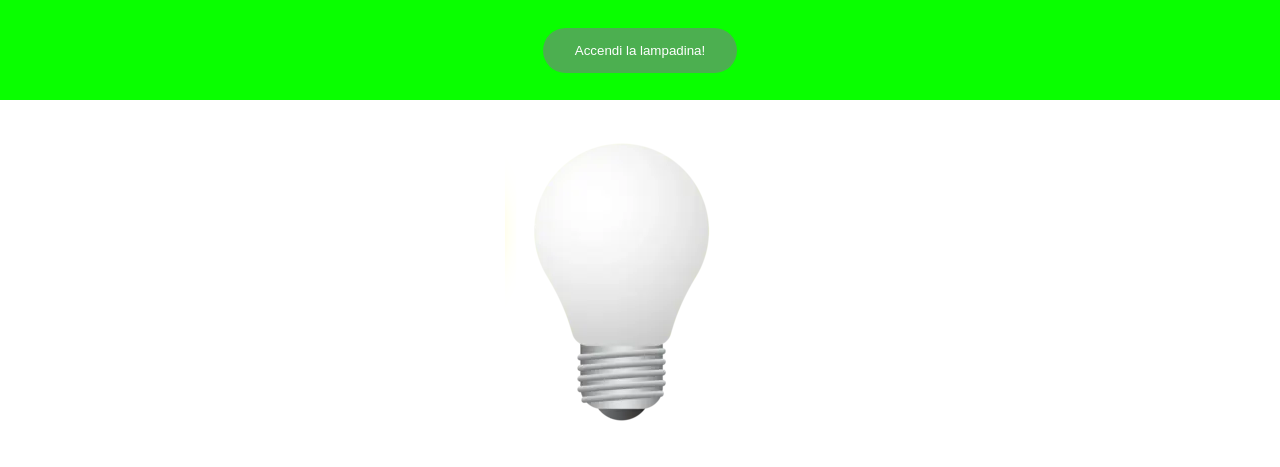
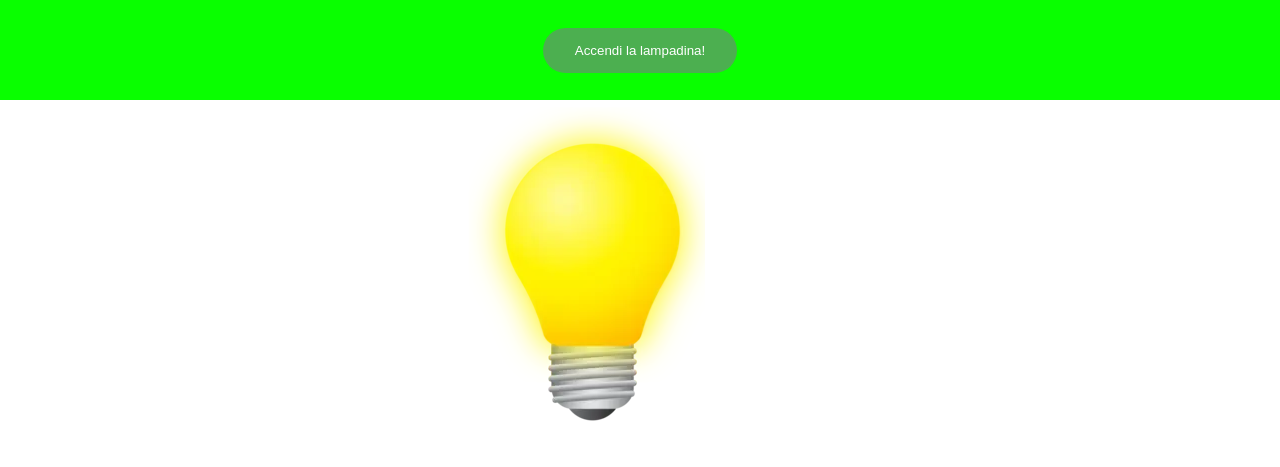
Before and after one commit to GiancarloRamondino/js-dom-1, a plain HTML site: page index.html in a window 1280 px wide. Drawn offline with Linux system fonts and the light colour scheme.

Commit message:
[UPD]  lamp

```diff
--- a/css/style.css
+++ b/css/style.css
@@ -34,11 +34,19 @@ col{
 
 }
 
-#btn:hover{
-    background-color: Red;
+/*#btn:hover{
+    background-color: rgb(60, 255, 0);
     transition: 3s;
-}
+}*/
 
 #target{
 
 }
+
+.regolazione{
+    padding-right:140px;
+}
+
+.colore{
+    color: red;
+}
--- a/index.html
+++ b/index.html
@@ -8,8 +8,8 @@
 </head>
 <body>
     <header class="row">
-        <div class="Col" >
-            <button class="bottone"  id="btn" >
+        <div class="col">
+            <button class="bottone" onclick="cambiaColore()" id="btn">
                 Accendi la lampadina!
             </button>
         </div>
@@ -17,14 +17,13 @@
     <main>
         <div>
             <div class="row">
-                <div class="Col">
-                    <img src="./img/white_lamp.png" alt="" id="target">
+                <div class="col">
+                    <img src="./img/white_lamp.png" alt="" id="target" class="lamp">
                 </div>
             </div>
         </div>
     </main>
     <footer></footer>
-
 </body>
 <script src="./script.js"></script>
 </html>
--- a/script.js
+++ b/script.js
@@ -3,8 +3,17 @@ let bottone = document.getElementById('btn');
 function cambiaImmagine() {
     if (immagine.src.includes('img/yellow_lamp.png')) {
         immagine.src = './img/white_lamp.png';
+        immagine.classList.remove('regolazione'); // rimuove la classe
     } else {
         immagine.src = './img/yellow_lamp.png';
+        immagine.classList.add('regolazione'); //aggiunge la classe
     }
+
 }
 bottone.addEventListener('click', cambiaImmagine);
+
+onclick = bottone.click('color')
+ function cambiaColore() {
+    console.log('cambia colore');
+    immagine.classList.add('colore');
+ }
```
